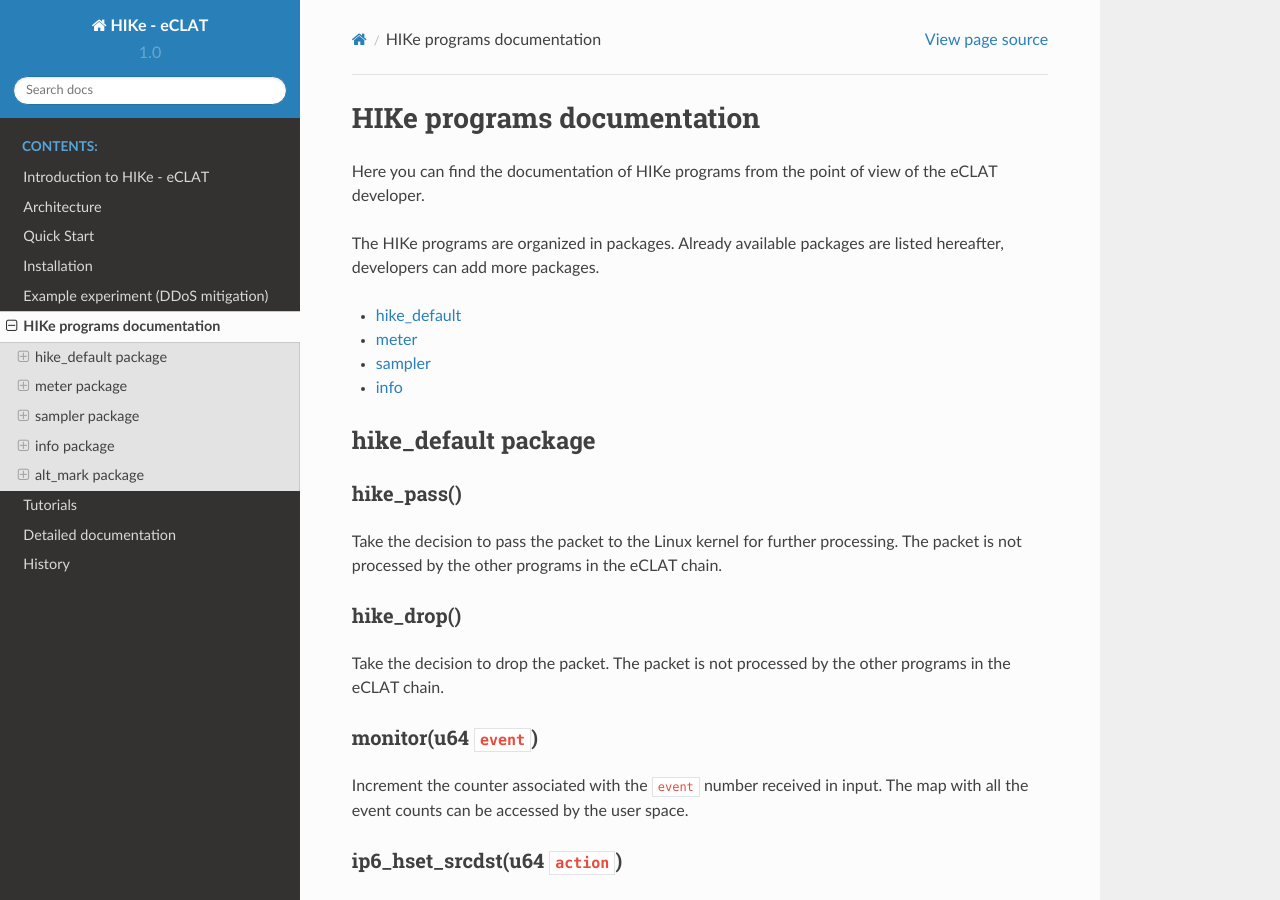
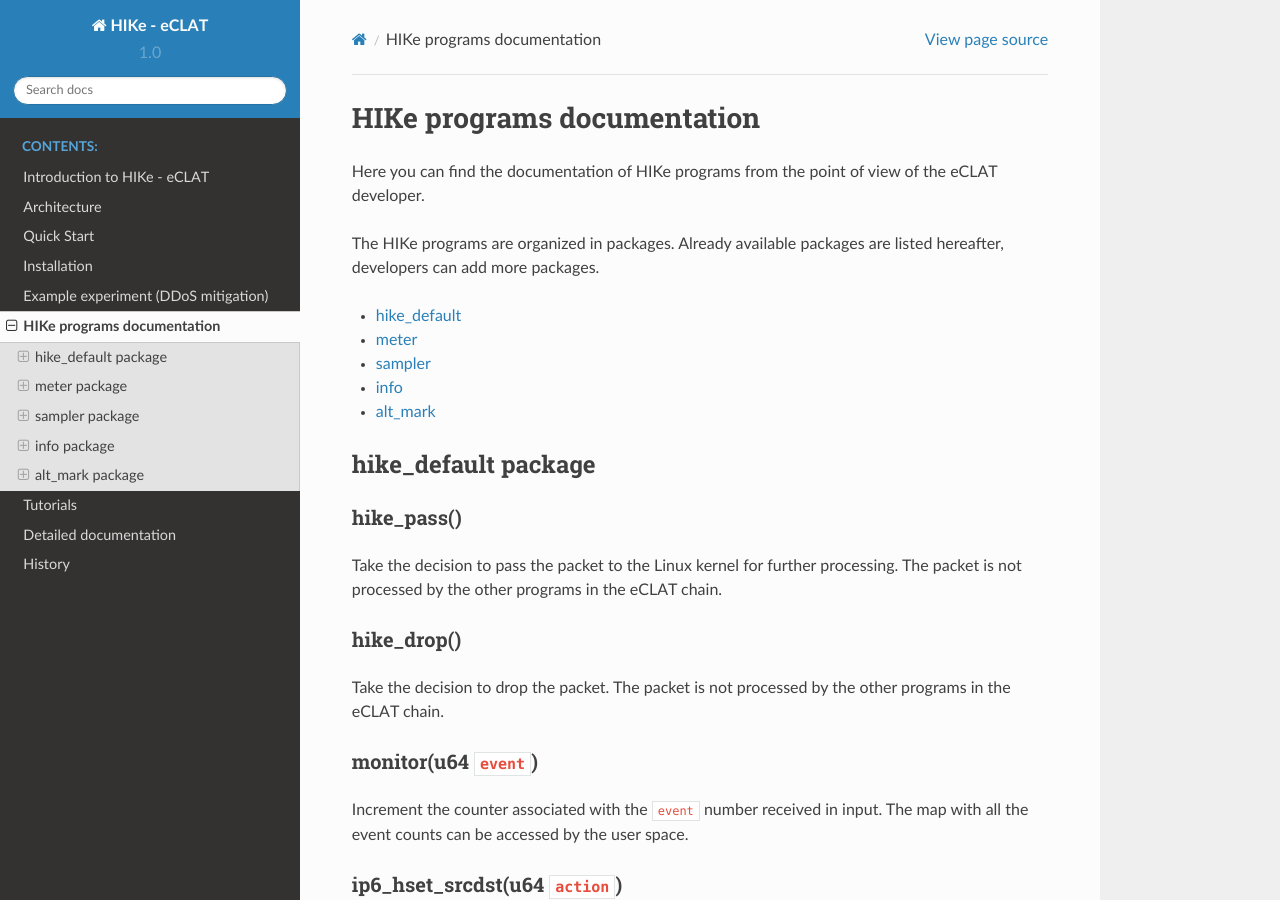
Before and after one commit to hike-eclat/docs, a Sphinx documentation site: the page built from docs/hike_programs.rst, in a window 1280 px wide and 900 px high. Built offline with Sphinx 7.4.7 and the Read the Docs theme 2.0.0, drawn with Linux system fonts in a browser that asks for light colours; pages that are not in the unit, such as notebooks, are missing from menus.

Commit message:
Update hike_programs.rst

```diff
--- a/docs/hike_programs.rst
+++ b/docs/hike_programs.rst
@@ -6,10 +6,11 @@
 The HIKe programs are organized in packages. Already available packages are listed hereafter, developers can
 add more packages.
 
-- `hike_default <hike_default package>`_
-- `meter <meter package>`_
-- `sampler <sampler package>`_
-- `info <info package>`_
+- `hike_default <hike-default-package>`_
+- `meter <meter-package>`_
+- `sampler <sampler-package>`_
+- `info <info-package>`_
+- `alt_mark <alt-mark-package>`_
 
 hike_default package
 ---------
```
